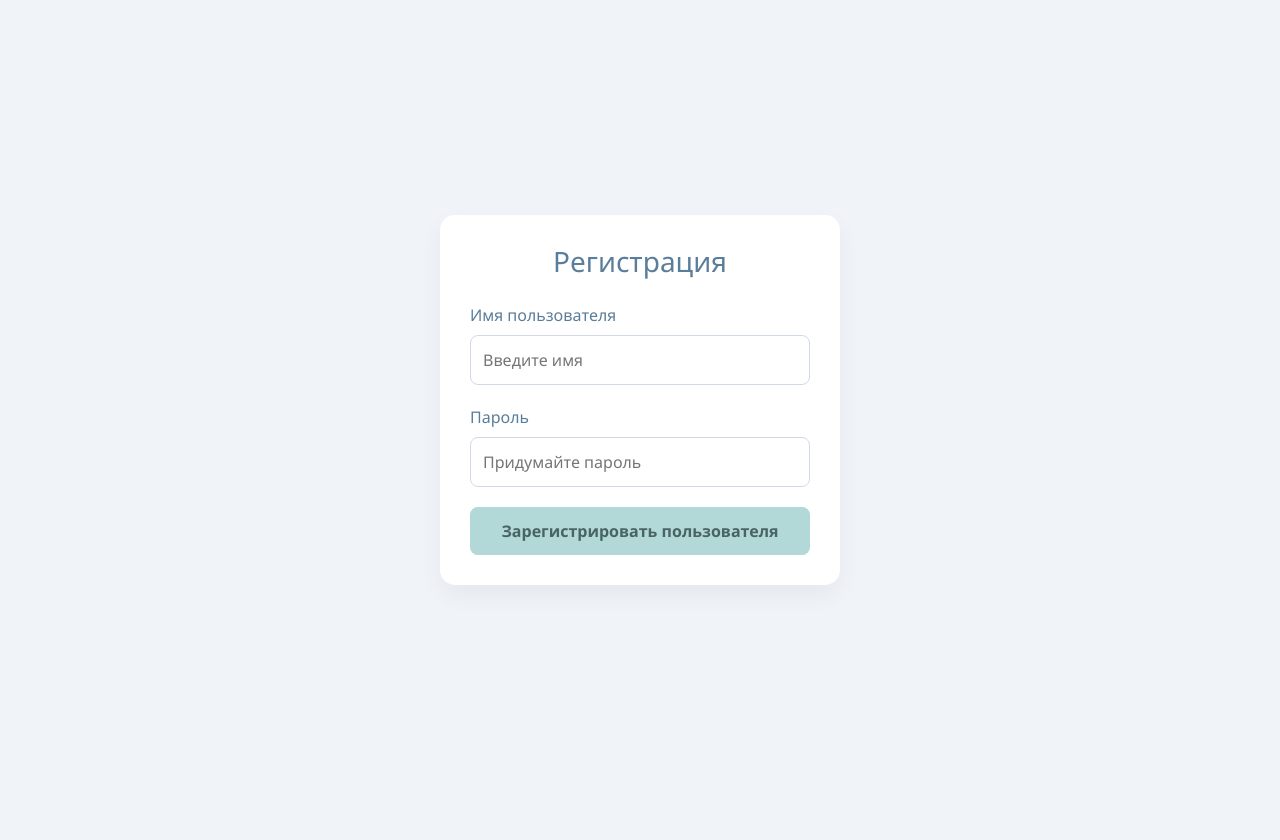
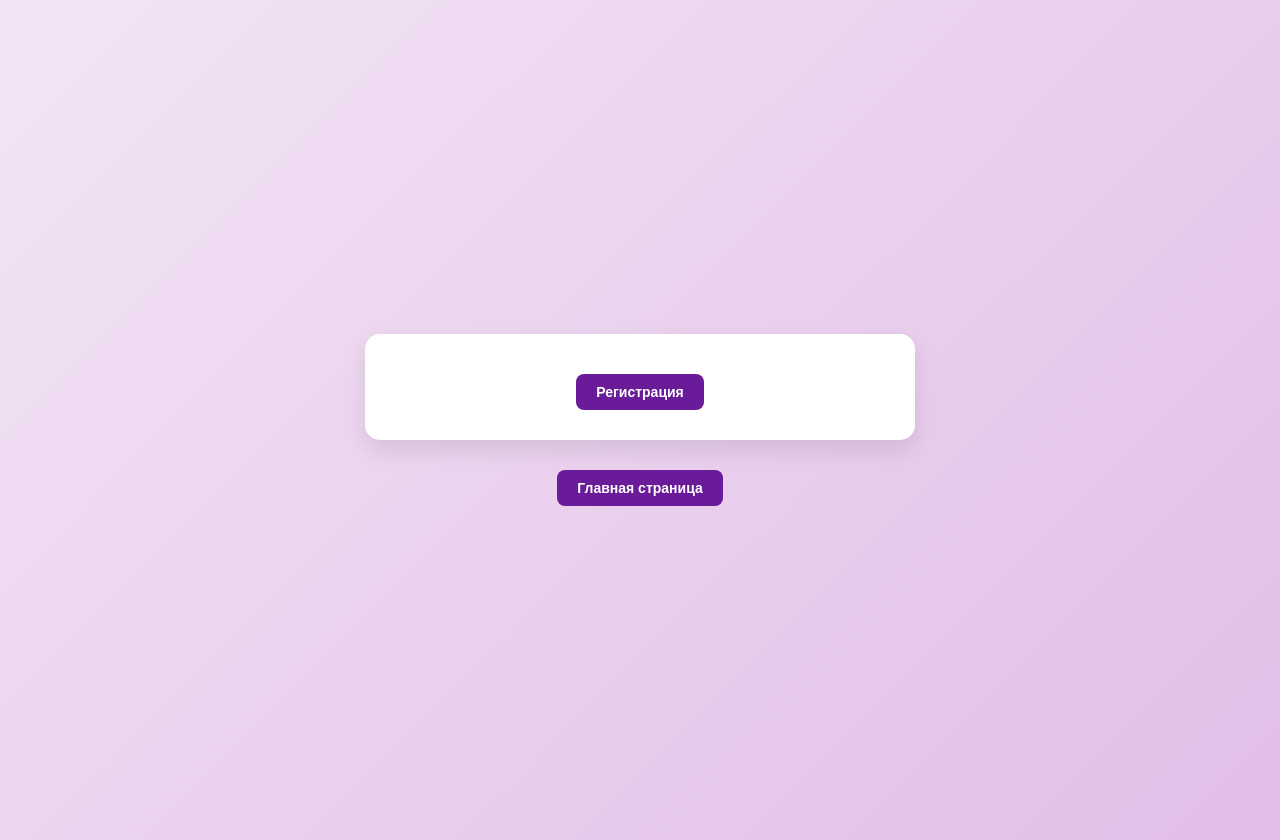
Before and after one commit to overheaven4/simple_votings, a Django app: template main/templates/reg.html in a window 1280 px wide. Before the commit the page ends 585 px from the top, so only its background shows below. Run offline with Django 5.2, Linux system fonts and the light colour scheme; the template is opened without the code that fills it: values that come from a table or form of the project are taken from there, others are empty.

Commit message:
регистрация, итоговая версия

```diff
--- a/main/forms/forms.py
+++ b/main/forms/forms.py
@@ -17,3 +17,7 @@ class VotingForm(forms.Form):
                 votes_count = Count('vote')
             )
             self.fields['option'].label_from_instance = lambda obj: f"{obj.text} ({obj.votes_count})"
+
+
+class RegForm(forms.Form):
+    pass
--- a/main/templates/reg.html
+++ b/main/templates/reg.html
@@ -2,80 +2,94 @@
 <html lang="ru">
 <head>
     <meta charset="UTF-8">
-    <meta name="viewport" content="width=device-width, initial-scale=1.0">
     <title>Регистрация</title>
-    <link href="https://cdn.jsdelivr.net/npm/bootstrap@5.3.0/dist/css/bootstrap.min.css" rel="stylesheet">
-    <style>
+        <style>
         body {
+            font-family: 'Segoe UI', Tahoma, Geneva, Verdana, sans-serif;
+            background: linear-gradient(135deg, #f3e5f5 0%, #e1bee7 100%);
+            min-height: 100vh;
             display: flex;
+            flex-direction: column;
             justify-content: center;
             align-items: center;
-            min-height: 100vh;
+
             margin: 0;
-            font-family: 'Segoe UI', Tahoma, Geneva, Verdana, sans-serif;
-            background-color: #f0f4f8; /* Светлый пастельный голубой */
+            padding: 20px;
         }
-        .registration-card {
-            background-color: #ffffff;
+        button {
+            padding: 10px 20px;
+            background-color: #6a1b9a;
+            color: white;
+            border: none;
+            border-radius: 8px;
+            cursor: pointer;
+            font-size: 14px;
+            font-weight: bold;
+            transition: background-color 0.3s;
+            justify-content: center;
+            text-align: center;
+            margin-top: 10px;
+        }
+        .nav-links {
+            margin-top: 20px;
+            text-align: center;
+            display: flex;
+            gap: 10px;
+            flex-wrap: wrap;
+            justify-content: center;
+        }
+
+        .nav-links a {
+            text-decoration: none;
+        }
+        .container {
+            background-color: white;
             padding: 30px;
             border-radius: 15px;
-            box-shadow: 0 10px 25px rgba(0,0,0,0.05);
+            box-shadow: 0 10px 25px rgba(0,0,0,0.1);
             width: 100%;
-            max-width: 400px;
+            max-width: 550px;
+            box-sizing: border-box;
         }
-        .form-group {
+        input, textarea {
+            width: 100%;
+            padding: 12px;
+            border: 2px solid #e1bee7;
+            border-radius: 8px;
+            box-sizing: border-box; /* Чтобы padding не раздувал ширину */
+            transition: border-color 0.3s;
+            margin-top: 10px;
             margin-bottom: 20px;
         }
-        label {
+
+        input:focus, textarea:focus {
+            outline: none;
+            border-color: #9c27b0;
+        }
+                label {
             display: block;
-            margin-bottom: 8px;
-            color: #5a7d9a; /* Приглушенный синий */
-            font-weight: 500;
+            margin-bottom: 5px;
+            font-weight: bold;
+            color: #6a1b9a;
         }
-        input {
-            width: 100%;
-            padding: 12px;
-            border: 1px solid #d1d9e6;
-            border-radius: 8px;
-            outline: none;
-            transition: border-color 0.3s;
-        }
-        input:focus {
-            border-color: #a2b9bc;
-        }
-        .btn-submit {
-            width: 100%;
-            padding: 12px;
-            border: none;
-            border-radius: 8px;
-            background-color: #b2d8d8; /* Пастельная бирюза */
-            color: #4a6363;
-            font-weight: bold;
-            cursor: pointer;
-            transition: background-color 0.3s;
-        }
-        .btn-submit:hover {
-            background-color: #96c2c2;
+        .uno{
+            text-align: center;
         }
     </style>
 </head>
 <body>
 
-<div class="registration-card">
-    <h3 style="text-align: center; color: #5a7d9a; margin-bottom: 25px;">Регистрация</h3>
-    <form>
-        <div class="form-group">
-            <label for="username">Имя пользователя</label>
-            <input type="text" id="username" name="username" placeholder="Введите имя">
+<div class="container">
+    <form method="post">
+        {% csrf_token %}
+        {{ form }}
+        <div class="uno">
+            <button type="submit">Регистрация</button>
         </div>
-        <div class="form-group">
-            <label for="password">Пароль</label>
-            <input type="password" id="password" name="password" placeholder="Придумайте пароль">
-        </div>
-        <button type="submit" class="btn-submit">Зарегистрировать пользователя</button>
     </form>
 </div>
-
-
 </body>
+<div class="nav-links">
+        <a href="/"> <button>Главная страница</button> </a>
+</div>
 </html>
--- a/main/templates/votes.html
+++ b/main/templates/votes.html
@@ -126,6 +126,9 @@
             <a href="/login/">
                 <button>Войти</button>
             </a>
+            <a href="/reg/">
+                <button>Регистрация</button>
+            </a>
         {% endif %}
     </div>
 
```
Also changed, not shown: main/views.py (+11 -1 lines).
